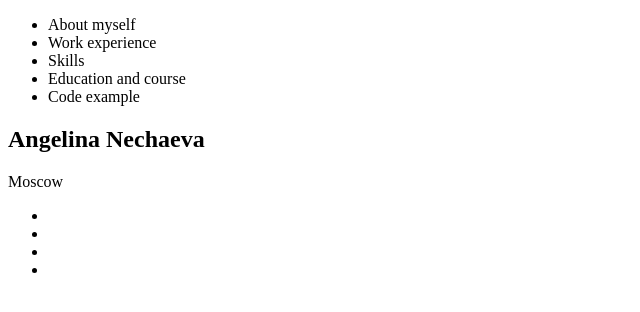
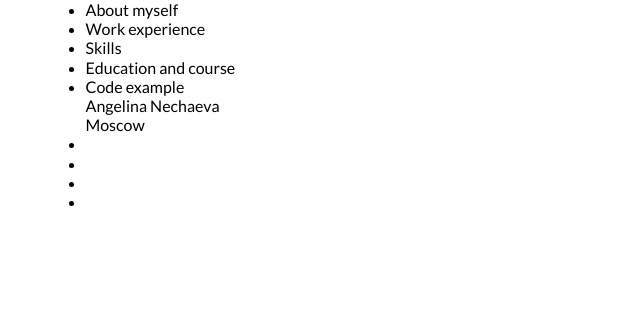
Before and after one commit to AngelinaPepel/rsschool-cv, a plain HTML site: page index.html in a window 1280 px wide. Shown: the whole page, without its empty margins (0-640 px from the left). Drawn offline with Linux system fonts and the light colour scheme.

Commit message:
feat:add shared style

```diff
--- a/index.html
+++ b/index.html
@@ -9,7 +9,7 @@
   </head>
   <body>
     <header>
-      <div class="container">
+      <div class="conteiner">
         <nav class="header-nav">
           <ul>
             <li class="header-item"><a class="header-link">About myself</a></li>
@@ -22,7 +22,7 @@
       </div>
     </header>
     <main class="main">
-      <div class="container">
+      <div class="conteiner">
         <section class="name">
           <h1>Angelina Nechaeva</h1>
         </section>
--- a/style.css
+++ b/style.css
@@ -7,3 +7,31 @@
          url('../fonts/lato-v23-latin-regular.woff2') format('woff2'), /* Chrome 26+, Opera 23+, Firefox 39+ */
          url('../fonts/lato-v23-latin-regular.woff') format('woff'); /* Chrome 6+, Firefox 3.6+, IE 9+, Safari 5.1+ */
   }
+
+html{
+  box-sizing: border-box;
+}
+*,*::before, *::after{
+  box-sizing: inherit;
+}
+*{
+  margin: 0;
+  padding:0;
+  border: 0;
+  font-size: 100% ;
+  font: inherit;
+  vertical-align: baseline;
+}
+body{
+ font-family: 'Lato';
+ font-style: normal;
+ font-size: 16px;
+ line-height: 1.2;
+ font-weight: 400;
+ color: #000000;
+}
+.conteiner {
+  max-width: 1219px ;
+  margin:0 auto;
+  padding: 0 55px;
+}
```
